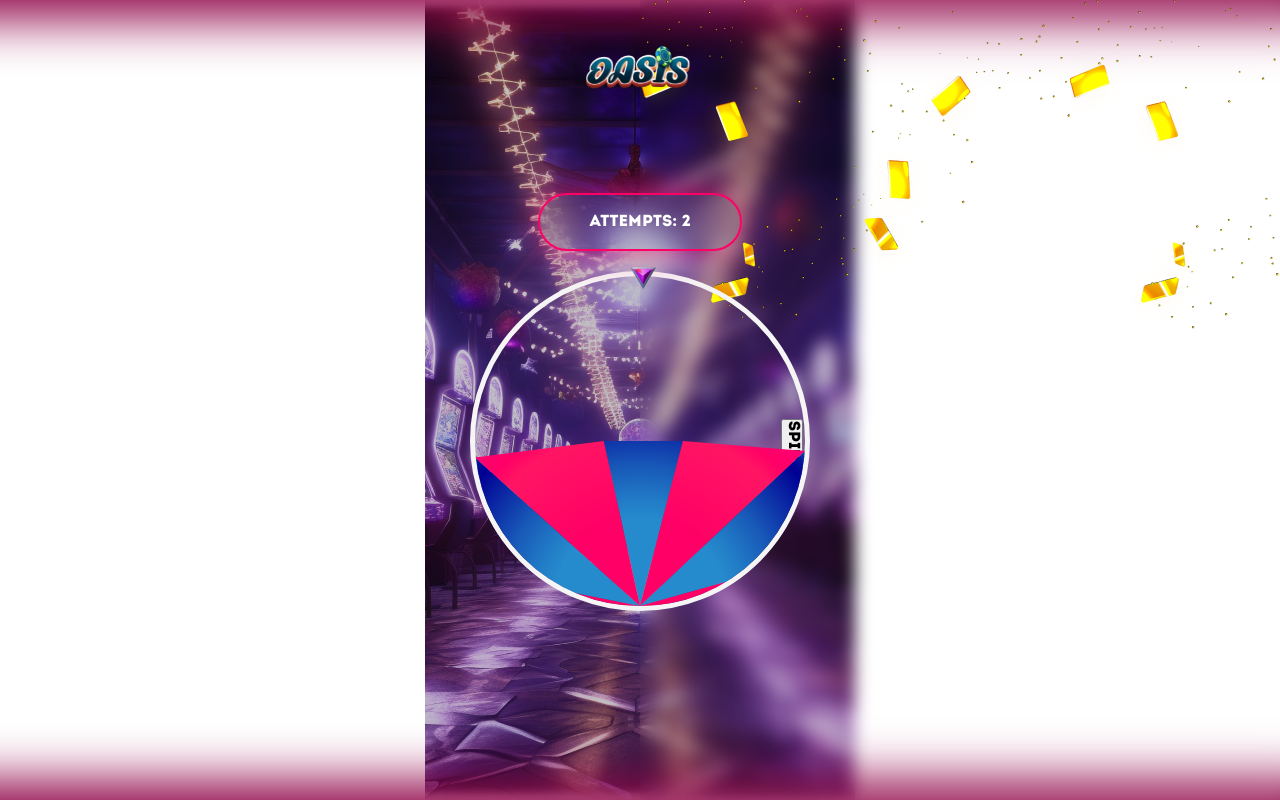
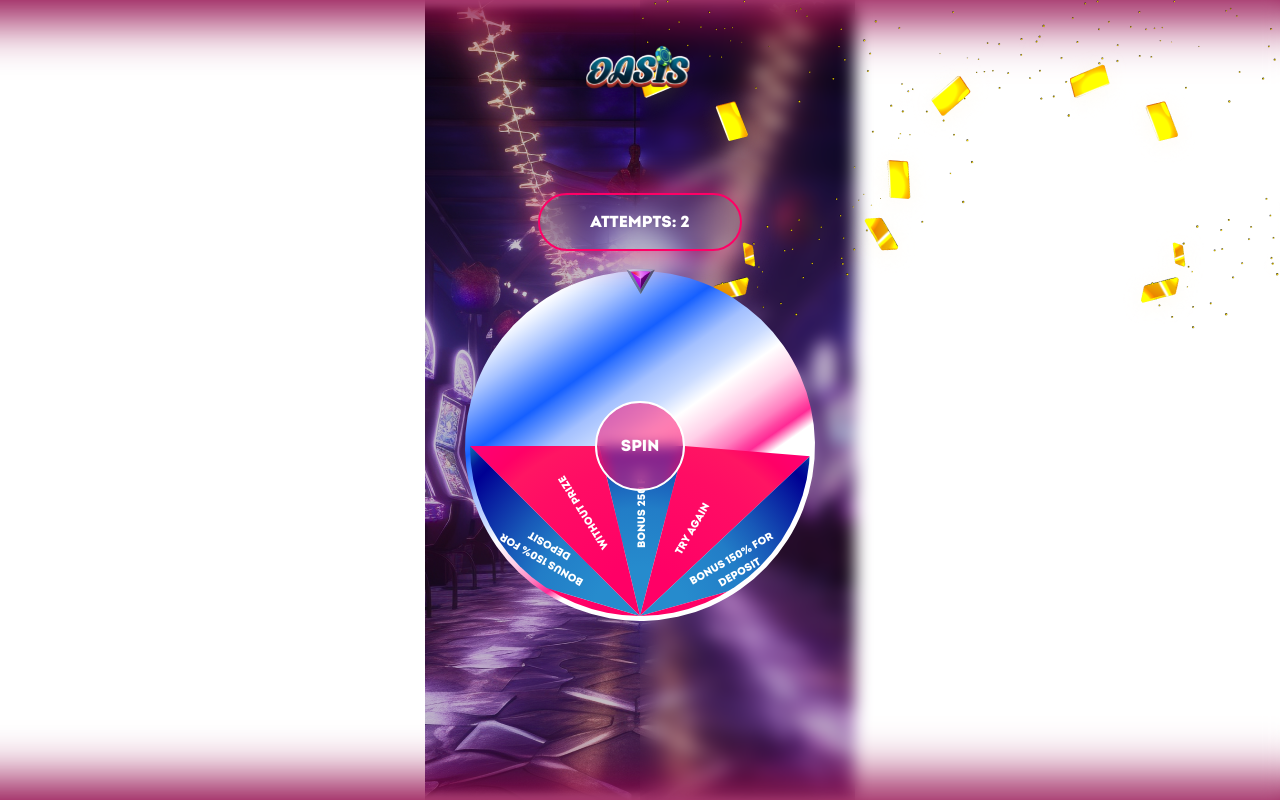
Before and after one commit to Bodyan-d/Oasis, a React (Create React App) app: page / in a window 1280 px wide. Shown: the top 800 px of the page. Built offline with nearby package versions, Linux system fonts and the light colour scheme.

Commit message:
hulf of work is over

```diff
--- a/public/index.html
+++ b/public/index.html
@@ -39,5 +39,7 @@
       To begin the development, run `npm start` or `yarn start`.
       To create a production bundle, use `npm run build` or `yarn build`.
     -->
+
+
   </body>
 </html>
--- a/src/Components/Main/Main.css
+++ b/src/Components/Main/Main.css
@@ -19,5 +19,5 @@
     color: #ffff;
     text-align: center;
     z-index: 2;
-    margin-bottom: 20px;
+    margin-bottom: 25px;
 }
--- a/src/Components/Spinwheel/Spinwheel.css
+++ b/src/Components/Spinwheel/Spinwheel.css
@@ -10,84 +10,260 @@
     width: 50%;
     height: 100%;
     background: url(../../images/Group.svg) no-repeat;
-    background-size: 15%;
-    left: 47%;
-    top: -5px;
+    background-size: 17%;
+    left: 46%;
+    top: -8px;
 }
 
+.mainbox.animate:after{
+    animation: animateArrow 0.7s ease infinite;
+}
+
+@keyframes animateArrow {
+    50%{
+        right: -50px;
+    }
+}
 .box{
     width: 100%;
     height: 100%;
     position: relative;
     display: inline-block;
     border-radius: 50%;
-    border: 5px solid whitesmoke;
     overflow: hidden;
     transition: all ease-in-out 5s;
     transform: rotate(90deg);
 }
 
-span{
+.mainbox::before {
+    border-radius: 100%;
+    content: '';
+    background-image: linear-gradient(90deg, rgba(255,255,255,1) 0%, rgba(231,239,255,1) 3%, rgba(169,196,255,1) 10%, rgba(71,129,255,1) 19%, rgba(21,95,255,1) 24%, rgba(51,116,255,1) 26%, rgba(112,158,255,1) 31%, rgba(163,192,255,1) 35%, rgba(203,220,255,1) 43%, rgba(255,255,255,1) 49%, rgba(255,208,232,1) 57%, rgba(255,172,214,1) 60%, rgba(255,126,191,1) 64%, rgba(255,71,163,1) 67%, rgba(255,42,149,1) 69%, rgba(255,255,255,1) 73%, rgba(255,255,255,1) 83%, rgba(255,255,255,1) 100%);
+    top: -5px;
+    left: -5px;
+    bottom: -5px;
+    right: -5px;
+    transform: rotate(55deg);
+    position: absolute;
+    z-index:-1;
+}
+
+.sercule{
+    border-radius: 100%;
+    content: '';
+    background-image: linear-gradient(90deg, rgba(38,139,205,1) 0%, rgba(38,115,205,1) 8%, rgba(71,129,255,1) 19%, rgba(38,57,205,1) 24%, rgba(34,51,190,1) 26%, rgba(22,33,139,1) 31%, rgba(13,19,100,1) 35%, rgba(6,8,71,1) 42%, rgba(1,2,54,1) 46%, rgba(0,0,48,1) 49%, rgba(1,5,53,1) 52%, rgba(5,19,69,1) 55%, rgba(11,41,95,1) 58%, rgba(20,73,130,1) 62%, rgba(31,113,176,1) 66%, rgba(38,139,205,1) 69%, rgba(255,0,102,1) 78%, rgba(38,139,205,1) 83%, rgba(0,0,48,1) 100%);
+    top: -25px;
+    left: -25px;
+    bottom: -25px;
+    right: -25px;
+    transform: rotate(135deg);
+    position: absolute;
+    z-index:-2;
+}
+
+span {
     width: 100%;
     height: 100%;
     display: inline-block;
     position: absolute;
+    clip-path: polygon(50% 50%, 100% 0%, 100% 100%);
 }
 
-.span1{
-    clip-path: polygon(0 61%, 0 37%, 50% 50%);
-    background: radial-gradient(circle, rgba(38,139,205,1) 37%, rgba(34,125,199,1) 45%, rgba(24,89,184,1) 60%, rgba(8,30,160,1) 79%, rgba(0,0,147,1) 88%, rgba(1,6,149,1) 90%, rgba(3,23,154,1) 93%, rgba(6,51,162,1) 95%, rgba(10,89,173,1) 98%, rgba(13,114,180,1) 100%);
+/* Сегмент 1 */
+.span1 {
+    clip-path: polygon(0 62%, 0 37%, 50% 50%);
+    background: radial-gradient(circle, rgba(38,139,205,1) 20%, rgba(34,125,199,1) 45%, rgba(24,89,184,1) 60%, rgba(8,30,160,1) 79%, rgba(0,0,147,1) 88%, rgba(1,6,149,1) 90%, rgba(3,23,154,1) 93%, rgba(6,51,162,1) 95%, rgba(10,89,173,1) 98%, rgba(13,114,180,1) 100%);
 }
 
-.span2{
+/* Сегмент 2 */
+.span2 {
     clip-path: polygon(0 37%, 3% 0, 50% 50%);
-    background: radial-gradient(circle, rgba(255,0,102,1) 37%, rgba(255,13,100,1) 62%, rgba(255,21,99,1) 76%, rgba(255,0,102,1) 84%, rgba(255,0,111,1) 93%, rgba(255,0,120,1) 97%, rgba(255,0,122,1) 100%);
+    background: radial-gradient(circle, rgba(255,0,102,1) 20%, rgba(255,13,100,1) 62%, rgba(255,21,99,1) 76%, rgba(255,0,102,1) 84%, rgba(255,0,111,1) 93%, rgba(255,0,120,1) 97%, rgba(255,0,122,1) 100%);
 }
 
-.span3{
+/* Сегмент 3 */
+.span3 {
     clip-path: polygon(3% 0, 36% 0, 50% 50%);
-    background: radial-gradient(circle, rgba(38,139,205,1) 37%, rgba(34,125,199,1) 45%, rgba(24,89,184,1) 60%, rgba(8,30,160,1) 79%, rgba(0,0,147,1) 88%, rgba(1,6,149,1) 90%, rgba(3,23,154,1) 93%, rgba(6,51,162,1) 95%, rgba(10,89,173,1) 98%, rgba(13,114,180,1) 100%);
+    background: radial-gradient(circle, rgba(38,139,205,1) 20%, rgba(34,125,199,1) 45%, rgba(24,89,184,1) 60%, rgba(8,30,160,1) 79%, rgba(0,0,147,1) 88%, rgba(1,6,149,1) 90%, rgba(3,23,154,1) 93%, rgba(6,51,162,1) 95%, rgba(10,89,173,1) 98%, rgba(13,114,180,1) 100%);
 }
 
-.span4{
+/* Сегмент 4 */
+.span4 {
     clip-path: polygon(36% 0, 65% 0, 50% 50%);
-    background: radial-gradient(circle, rgba(255,0,102,1) 37%, rgba(255,13,100,1) 62%, rgba(255,21,99,1) 76%, rgba(255,0,102,1) 84%, rgba(255,0,111,1) 93%, rgba(255,0,120,1) 97%, rgba(255,0,122,1) 100%);
-}
-.span5{
-    clip-path: polygon(65% 0, 95% 0, 50% 50%);
-    background: radial-gradient(circle, rgba(38,139,205,1) 37%, rgba(34,125,199,1) 45%, rgba(24,89,184,1) 60%, rgba(8,30,160,1) 79%, rgba(0,0,147,1) 88%, rgba(1,6,149,1) 90%, rgba(3,23,154,1) 93%, rgba(6,51,162,1) 95%, rgba(10,89,173,1) 98%, rgba(13,114,180,1) 100%);
+    background: radial-gradient(circle, rgba(255,0,102,1) 20%, rgba(255,13,100,1) 62%, rgba(255,21,99,1) 76%, rgba(255,0,102,1) 84%, rgba(255,0,111,1) 93%, rgba(255,0,120,1) 97%, rgba(255,0,122,1) 100%);
 }
 
-.span6{
-    clip-path: polygon(95% 0, 100% 34%, 50% 50%);
-    background: radial-gradient(circle, rgba(255,0,102,1) 37%, rgba(255,13,100,1) 62%, rgba(255,21,99,1) 76%, rgba(255,0,102,1) 84%, rgba(255,0,111,1) 93%, rgba(255,0,120,1) 97%, rgba(255,0,122,1) 100%);
+/* Сегмент 5 */
+.span5 {
+    clip-path: polygon(65% 0, 95% 0, 50% 50%);
+    background: radial-gradient(circle, rgba(38,139,205,1) 20%, rgba(34,125,199,1) 45%, rgba(24,89,184,1) 60%, rgba(8,30,160,1) 79%, rgba(0,0,147,1) 88%, rgba(1,6,149,1) 90%, rgba(3,23,154,1) 93%, rgba(6,51,162,1) 95%, rgba(10,89,173,1) 98%, rgba(13,114,180,1) 100%);
 }
 
-.span7{
-    clip-path: polygon(100% 34%, 100% 60%, 50% 50%);
-    background: radial-gradient(circle, rgba(38,139,205,1) 37%, rgba(34,125,199,1) 45%, rgba(24,89,184,1) 60%, rgba(8,30,160,1) 79%, rgba(0,0,147,1) 88%, rgba(1,6,149,1) 90%, rgba(3,23,154,1) 93%, rgba(6,51,162,1) 95%, rgba(10,89,173,1) 98%, rgba(13,114,180,1) 100%);
+/* Сегмент 6 */
+.span6 {
+    clip-path: polygon(95% 0, 100% 35%, 50% 50%);
+    background: radial-gradient(circle, rgba(255,0,102,1) 20%, rgba(255,13,100,1) 62%, rgba(255,21,99,1) 76%, rgba(255,0,102,1) 84%, rgba(255,0,111,1) 93%, rgba(255,0,120,1) 97%, rgba(255,0,122,1) 100%);
 }
 
-.span8{
-    clip-path: polygon(100% 60%, 100% 94%, 50% 50%);
-    background: radial-gradient(circle, rgba(255,0,102,1) 37%, rgba(255,13,100,1) 62%, rgba(255,21,99,1) 76%, rgba(255,0,102,1) 84%, rgba(255,0,111,1) 93%, rgba(255,0,120,1) 97%, rgba(255,0,122,1) 100%);
+/* Сегмент 7 */
+.span7 {
+    clip-path: polygon(100% 35%, 100% 61%, 50% 50%);
+    background: radial-gradient(circle, rgba(38,139,205,1) 20%, rgba(34,125,199,1) 45%, rgba(24,89,184,1) 60%, rgba(8,30,160,1) 79%, rgba(0,0,147,1) 88%, rgba(1,6,149,1) 90%, rgba(3,23,154,1) 93%, rgba(6,51,162,1) 95%, rgba(10,89,173,1) 98%, rgba(13,114,180,1) 100%);
 }
 
-.span9{
-    clip-path: polygon(100% 94%, 69% 100%, 50% 50%);
-    background: radial-gradient(circle, rgba(38,139,205,1) 37%, rgba(34,125,199,1) 45%, rgba(24,89,184,1) 60%, rgba(8,30,160,1) 79%, rgba(0,0,147,1) 88%, rgba(1,6,149,1) 90%, rgba(3,23,154,1) 93%, rgba(6,51,162,1) 95%, rgba(10,89,173,1) 98%, rgba(13,114,180,1) 100%);
-}
-.span10{
-    clip-path: polygon(69% 100%, 40% 100%, 50% 50%);
-    background: radial-gradient(circle, rgba(255,0,102,1) 37%, rgba(255,13,100,1) 62%, rgba(255,21,99,1) 76%, rgba(255,0,102,1) 84%, rgba(255,0,111,1) 93%, rgba(255,0,120,1) 97%, rgba(255,0,122,1) 100%);
+/* Сегмент 8 */
+.span8 {
+    clip-path: polygon(100% 61%, 100% 98%, 50% 50%);
+    background: radial-gradient(circle, rgba(255,0,102,1) 20%, rgba(255,13,100,1) 62%, rgba(255,21,99,1) 76%, rgba(255,0,102,1) 84%, rgba(255,0,111,1) 93%, rgba(255,0,120,1) 97%, rgba(255,0,122,1) 100%);
 }
 
-.span11{
-    clip-path: polygon(40% 100%, 5% 100%, 50% 50%);
-    background: radial-gradient(circle, rgba(38,139,205,1) 37%, rgba(34,125,199,1) 45%, rgba(24,89,184,1) 60%, rgba(8,30,160,1) 79%, rgba(0,0,147,1) 88%, rgba(1,6,149,1) 90%, rgba(3,23,154,1) 93%, rgba(6,51,162,1) 95%, rgba(10,89,173,1) 98%, rgba(13,114,180,1) 100%);
+/* Сегмент 9 */
+.span9 {
+    clip-path: polygon(100% 98%, 65% 100%, 50% 50%);
+    background: radial-gradient(circle, rgba(38,139,205,1) 20%, rgba(34,125,199,1) 45%, rgba(24,89,184,1) 60%, rgba(8,30,160,1) 79%, rgba(0,0,147,1) 88%, rgba(1,6,149,1) 90%, rgba(3,23,154,1) 93%, rgba(6,51,162,1) 95%, rgba(10,89,173,1) 98%, rgba(13,114,180,1) 100%);
 }
 
-.span12{
-    clip-path: polygon(5% 100%, 0 61%, 50% 50%);
-    background: radial-gradient(circle, rgba(255,0,102,1) 37%, rgba(255,13,100,1) 62%, rgba(255,21,99,1) 76%, rgba(255,0,102,1) 84%, rgba(255,0,111,1) 93%, rgba(255,0,120,1) 97%, rgba(255,0,122,1) 100%);
+/* Сегмент 10 */
+.span10 {
+    clip-path: polygon(65% 100%, 35% 100%, 50% 50%);
+    background: radial-gradient(circle, rgba(255,0,102,1) 20%, rgba(255,13,100,1) 62%, rgba(255,21,99,1) 76%, rgba(255,0,102,1) 84%, rgba(255,0,111,1) 93%, rgba(255,0,120,1) 97%, rgba(255,0,122,1) 100%);
 }
+
+/* Сегмент 11 */
+.span11 {
+    clip-path: polygon(35% 100%, 0% 100%, 50% 50%);
+    background: radial-gradient(circle, rgba(38,139,205,1) 20%, rgba(34,125,199,1) 45%, rgba(24,89,184,1) 60%, rgba(8,30,160,1) 79%, rgba(0,0,147,1) 88%, rgba(1,6,149,1) 90%, rgba(3,23,154,1) 93%, rgba(6,51,162,1) 95%, rgba(10,89,173,1) 98%, rgba(13,114,180,1) 100%);
+}
+
+/* Сегмент 12 */
+.span12 {
+    clip-path: polygon(0% 100%, 0 62%, 50% 50%);
+    background: radial-gradient(circle, rgba(255,0,102,1) 20%, rgba(255,13,100,1) 62%, rgba(255,21,99,1) 76%, rgba(255,0,102,1) 84%, rgba(255,0,111,1) 93%, rgba(255,0,120,1) 97%, rgba(255,0,122,1) 100%);
+}
+
+.font {
+    color: #fff;
+    font-size: small;
+}
+
+.span1 h5{
+    position: absolute;
+    top: 47%;
+    right: 70%;
+    transform: rotate(180deg);
+    text-align: center;
+}
+
+.span2 h5{
+    position: absolute;
+    top: 32%;
+    right: 67%;
+    transform: rotate(210deg);
+    text-align: center;
+}
+
+.span3 h5{
+    width: 100px;
+    position: absolute;
+    top: 17%;
+    right: 50%;
+    transform: rotate(240deg);
+    text-align: center;
+}
+
+.span4 h5{
+    position: absolute;
+    top: 16%;
+    right: 37%;
+    transform: rotate(272deg);
+    text-align: center;
+}
+
+.span5 h5{
+    position: absolute;
+    top: 20%;
+    right: 24%;
+    transform: rotate(299deg);
+    text-align: center;
+}
+
+.span6 h5{
+    position: absolute;
+    top: 30%;
+    right: 13%;
+    transform: rotate(326deg);
+    text-align: center;
+}
+
+.span7 h5{
+    width: 100px;
+    position: absolute;
+    top: 45%;
+    right: 5%;
+    transform: rotate(360deg);
+    text-align: center;
+}
+
+.span8 h5{
+    position: absolute;
+    top: 62%;
+    right: 11%;
+    transform: rotate(29deg);
+    text-align: center;
+}
+
+.span9 h5{
+    position: absolute;
+    top: 75%;
+    right: 23%;
+    transform: rotate(56deg);
+    text-align: center;
+}
+
+.span10 h5{
+    position: absolute;
+    top: 80%;
+    right: 42%;
+    transform: rotate(90deg);
+    text-align: center;
+}
+
+.span11 h5{
+    width: 100px;
+    position: absolute;
+    top: 73%;
+    right: 54%;
+    transform: rotate(120deg);
+    text-align: center;
+}
+
+.span12 h5{
+    position: absolute;
+    top: 64%;
+    right: 68%;
+    transform: rotate(148deg);
+    text-align: center;
+}
+
+.spin {
+    position: absolute;
+    top: 50%;
+    left: 50%;
+    transform: translate(-50%, -50%);
+    width: 90px;
+    height: 90px;
+    background-color: rgba(255, 0, 102, 49%);
+    backdrop-filter: blur(7px);
+    border-radius: 50%;
+    border: 2px solid #fff;
+    color: #fff;
+    font-weight: bold;
+    cursor: pointer;
+    z-index: 20;
+}
+
+.spin:active {
+    width: 110px;
+    height: 110px;
+    font-size: large;
+}
--- a/src/Components/Spinwheel/Spinwheel.js
+++ b/src/Components/Spinwheel/Spinwheel.js
@@ -1,33 +1,117 @@
-import "./Spinwheel.css"
+import "./Spinwheel.css";
+import React, { useState, useEffect } from 'react';
 
-function Spinwheel() {
+const shuffle = (array) => {
+  let currentIndex = array.length, randomIndex;
 
-  const spin = ()=>{}
+  while (currentIndex !== 0) {
+    randomIndex = Math.floor(Math.random() * currentIndex);
+    currentIndex--;
+    [array[currentIndex], array[randomIndex]] = [array[randomIndex], array[currentIndex]];
+  }
 
-    return(
-      <div className="mainbox" id="mainbox">
-        <div className="box" id="box">
-          <div className="box1">
-            <span className="font span1"><p>something</p></span>
-            <span className="font span2"><p>something</p></span>
-            <span className="font span3"><p>something</p></span>
-            <span className="font span4"><p>something</p></span>
-            <span className="font span5"><p>something</p></span>
-            <span className="font span6"><p>something</p></span>
-          </div>
-          <div className="box2">
-            <span className="font span7"><p>something</p></span>
-            <span className="font span8"><p>something</p></span>
-            <span className="font span9"><p>something</p></span>
-            <span className="font span10"><p>something</p></span>
-            <span className="font span11"><p>something</p></span>
-            <span className="font span12"><p>something</p></span>
-          </div>
-          <button className="spin" onClick={spin}>SPIN</button></div>
+  return array;
+};
 
+const SpinWheel = () => {
+  const [rotation, setRotation] = useState(90); // Initial position
+  const [selectItem, setSelectItem] = useState("");
+  const [isSpinning, setIsSpinning] = useState(false);
+
+  const spin = () => {
+    setIsSpinning(true);
+
+    const Bonus1 = shuffle([0, 360, 720]);         // BONUS 250 FS
+    const Tryagain1 = shuffle([30, 390, 750]);     // TRY AGAIN
+    const Bonusdep1 = shuffle([60, 420, 780]);     // BONUS 150% FOR DEPOSIT
+    const Tryagain2 = shuffle([90, 450, 810]);     // WITHOUT PRIZE
+    const Bonus2 = shuffle([120, 480, 840]);       // BONUS 250 FS
+    const Tryagain3 = shuffle([150, 510, 870]);    // TRY AGAIN
+    const Bonusdep2 = shuffle([180, 540, 900]);    // BONUS 150% FOR DEPOSIT
+    const Tryagain4 = shuffle([210, 570, 930]);    // WITHOUT PRIZE
+    const Bonus3 = shuffle([240, 600, 960]);       // BONUS 250 FS
+    const Tryagain5 = shuffle([270, 630, 990]);    // TRY AGAIN
+    const Bonusdep3 = shuffle([300, 660, 1020]);   // BONUS 150% FOR DEPOSIT
+    const Tryagain6 = shuffle([330, 690, 1050]);   // WITHOUT PRIZE
+
+    const results = shuffle([
+      Bonus1[0],
+      Tryagain1[0],
+      Bonusdep1[0],
+      Tryagain2[0],
+      Bonus2[0],
+      Tryagain3[0],
+      Bonusdep2[0],
+      Tryagain4[0],
+      Bonus3[0],
+      Tryagain5[0],
+      Bonusdep3[0],
+      Tryagain6[0],
+    ]);
+
+    const newRotation = results[0];
+
+    if (Bonus1.includes(newRotation % 360)) setSelectItem("BONUS 250 FS");
+    if (Tryagain1.includes(newRotation % 360)) setSelectItem("TRY AGAIN");
+    if (Bonusdep1.includes(newRotation % 360)) setSelectItem("BONUS 150% FOR DEPOSIT");
+    if (Tryagain2.includes(newRotation % 360)) setSelectItem("WITHOUT PRIZE");
+    if (Bonus2.includes(newRotation % 360)) setSelectItem("BONUS 250 FS");
+    if (Tryagain3.includes(newRotation % 360)) setSelectItem("TRY AGAIN");
+    if (Bonusdep2.includes(newRotation % 360)) setSelectItem("BONUS 150% FOR DEPOSIT");
+    if (Tryagain4.includes(newRotation % 360)) setSelectItem("WITHOUT PRIZE");
+    if (Bonus3.includes(newRotation % 360)) setSelectItem("BONUS 250 FS");
+    if (Tryagain5.includes(newRotation % 360)) setSelectItem("TRY AGAIN");
+    if (Bonusdep3.includes(newRotation % 360)) setSelectItem("BONUS 150% FOR DEPOSIT");
+    if (Tryagain6.includes(newRotation % 360)) setSelectItem("WITHOUT PRIZE");
+
+    setRotation(newRotation);
+
+    setTimeout(() => {
+      alert(selectItem); // Show the alert with the result
+      setIsSpinning(false);
+    }, 5000); // Alert after 5 seconds, same as the duration of the transition
+  };
+
+  useEffect(() => {
+    if (!isSpinning) {
+      setRotation(90); // Reset to initial position after spinning
+    }
+  }, [isSpinning]);
+
+  return (
+    <div className="mainbox" id="mainbox">
+      <div className="circle"></div>
+      <div
+        className="box"
+        id="box"
+        style={{
+          transition: isSpinning ? "all ease 5s" : "initial",
+          transform: `rotate(${rotation}deg)`
+        }}
+      >
+        <div className="box1">
+          <span className="font span1"><h5>BONUS 250 FS</h5></span>
+          <span className="font span2"><h5>TRY AGAIN</h5></span>
+          <span className="font span3"><h5>BONUS 150% FOR DEPOSIT</h5></span>
+          <span className="font span4"><h5>WITHOUT PRIZE</h5></span>
+          <span className="font span5"><h5>BONUS 250 FS</h5></span>
+          <span className="font span6"><h5>TRY AGAIN</h5></span>
+        </div>
+        <div className="box2">
+          <span className="font span7"><h5>BONUS 150% FOR DEPOSIT</h5></span>
+          <span className="font span8"><h5>WITHOUT PRIZE</h5></span>
+          <span className="font span9"><h5>BONUS 250 FS</h5></span>
+          <span className="font span10"><h5>TRY AGAIN</h5></span>
+          <span className="font span11"><h5>BONUS 150% FOR DEPOSIT</h5></span>
+          <span className="font span12"><h5>WITHOUT PRIZE</h5></span>
+        </div>
       </div>
-    )
-    ;
-}
+      <button className="spin" onClick={spin} disabled={isSpinning}>
+        Spin
+      </button>
+      {isSpinning ? <p>Spinning...</p> : <p>{selectItem}</p>}
+    </div>
+  );
+};
 
-export default Spinwheel
+export default SpinWheel;
```
Also changed, not shown: src/script.js (added, +70 -0 lines), src/fonts/IntroDemoBlackCaps.otf, src/fonts/IntroDemoBlackCaps1.otf (added).
